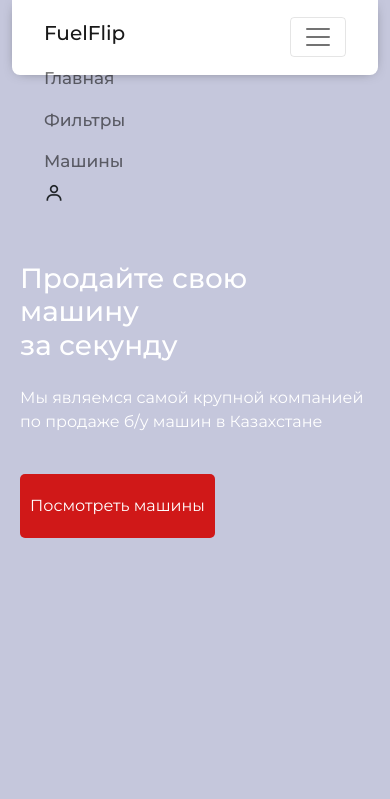
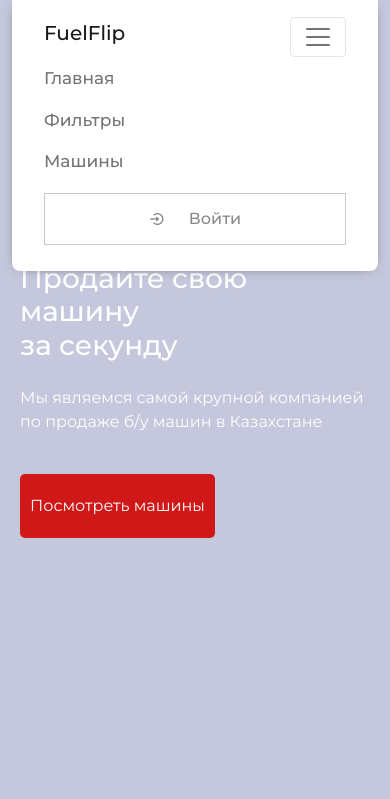
Before and after one commit to Daty26/carsite2, a PHP site: page /index.php in a window 390 px wide, after a click that opens the changed part. Shown: the top 799 px of the page. Run offline with PHP 8.4, Linux system fonts and the light colour scheme; data that the repository does not hold is empty.

Commit message:
Add files via upload

```diff
--- a/carsite2/car_details.php
+++ b/carsite2/car_details.php
@@ -17,7 +17,7 @@
               <div class="homeTitle">
                 <h1>Продайте свою машину <br> за секунду </h1>
                 <p class="mt-4">Мы являемся самой крупной компанией по продаже б/у машин в Казахстане</p>
-                <button class="viewButton mt-4">Посмотреть машины</button>
+                <a href="index.php?page=1"><button class="viewButton mt-4">Посмотреть машины</button></a>
               </div>
               <div class="mainImg">
                 <img src="img/purepng.com-tesla-model-s-red-carcarvehicletransporttesla-961524657832miq7l.png" width="720px">
--- a/carsite2/header.php
+++ b/carsite2/header.php
@@ -266,12 +266,12 @@
 
 
         <div class="container fixed-top">
-          <nav class="navbar navbar-expand-md navbar-light justify-content-between">
+          <nav class="navbar navbar-expand-md navbar-light justify-content-between" style="height: initial !important;">
             <a href="index.php" class="navbar-brand mb-o h1">FuelFlip</a>
             <button type="button"data-bs-toggle="collapse" aria-controls="navbarNav"aria-expanded="false" aria-label="Посмотреть навигацию" data-bs-target="#navbarNav" class="navbar-toggler">
               <span class="navbar-toggler-icon"></span>
             </button>
-            <div class="collapse navbar-collapse justify-content-center" id="navbarNav">
+            <div class="collapse navbar-collapse justify-content-between" id="navbarNav">
               <ul class="navbar-nav">
                 <li class="nav-item">
                   <a href="#home" class="nav-link">
@@ -289,11 +289,10 @@
                   </a>
                 </li>
               </ul>
-            </div>
-            <div id="loginbutt" style="margin-right: 0px;">
-              <i class='bx bx-user'></i>
-            </div>
-            <ul class="user-items" style="display: none;">
+                <div id="loginbutt" style="margin-right: 0px;">
+                    <i class='bx bx-user'></i>
+                </div>
+                <ul class="user-items" style="display: none;">
                 <?php
                     if(!isset($_SESSION["usersid"])){
                 ?>
@@ -319,5 +318,6 @@
                     ";
                 }?>
             </ul>
+            </div>
           </nav>
         </div>
--- a/carsite2/index.php
+++ b/carsite2/index.php
@@ -130,7 +130,7 @@
                         </div>
                         </a>
                     </div>";
-                    }
+                  }
                 ?>
 
 
--- a/carsite2/js/index.js
+++ b/carsite2/js/index.js
@@ -94,6 +94,9 @@ document.addEventListener('DOMContentLoaded', function() {
         })
     })
 });
+$('.navbar').css({
+    height: ''
+  });
 function addModels(selectElement, models) {
     models.forEach(model => {
         var option = document.createElement('option');
--- a/carsite2/styles/index.css
+++ b/carsite2/styles/index.css
@@ -12,7 +12,6 @@ ul{
 a{
     text-decoration: none;
     scroll-behavior: smooth;
-    transition: all 3s linear;
 }
 .navbar{
     padding: 1rem 2rem;
@@ -26,6 +25,9 @@ a{
     flex-wrap: inherit;
     align-items: center;
     justify-content: space-between;
+}
+#navbarNav{
+    margin-left: 30%;
 }
 .fixed-top{
     position: absolute;
@@ -230,6 +232,12 @@ a{
 .carItemCorr{
     padding: 20px;
 }
+.carItemCorr :hover{
+    color: black;
+}
+.carItemCorr :hover h3{
+    text-decoration: underline;
+}
 .carLine{
     width: 100%;
     height: 1px;
@@ -337,12 +345,40 @@ a{
     .mainImg{
         display: none;
     }
+    .navbar-collapse{
+        position: relative;
+        background-color: white;
+    }
+    #navbarNav{
+        margin-left: 0% !important;
+    }
+    #loginbutt{
+        display: none;
+    }
+    .user-items{
+        display: block !important   ;
+        padding: 0px;
+        position: relative;
+        top: 0px;
+        left: 0px;
+        box-shadow: none;
+    }
+    .sub-item{
+        border: 1px solid #cacaca;
+        margin: 10px 0px;
+    }
 }
 @media (max-width: 992px) {
+    #navbarNav{
+        margin-left: 20% ;
+    }
 }
 
 @media screen and (max-width: 1200px) {
    .carItems{
         grid-template-columns: 1fr 1fr ;
     }
+    #navbarNav{
+        margin-left: 25%;
+    }
 }
```
Also changed, not shown: carsite2/fetch_cars.php (+6 -2 lines).
